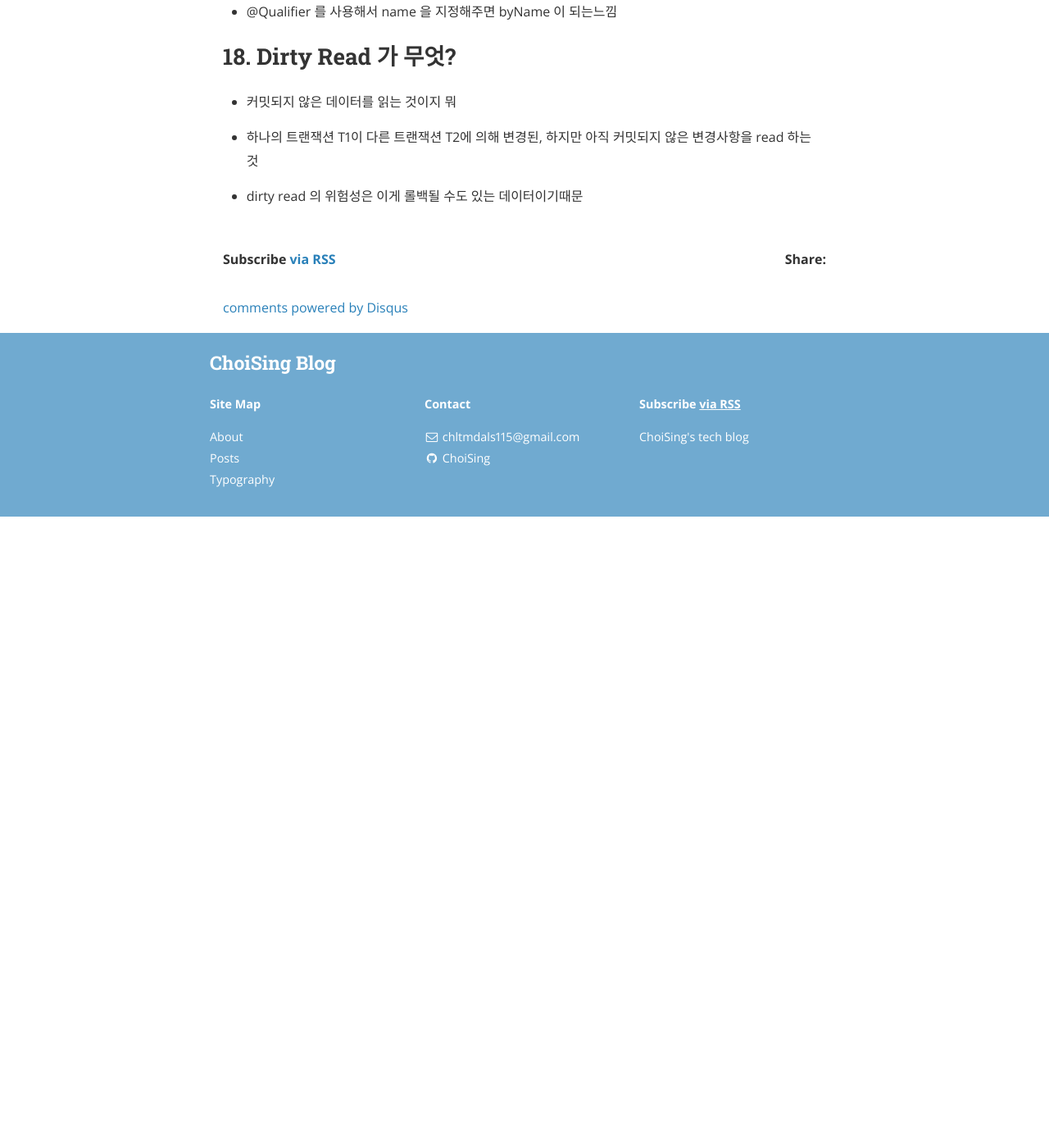
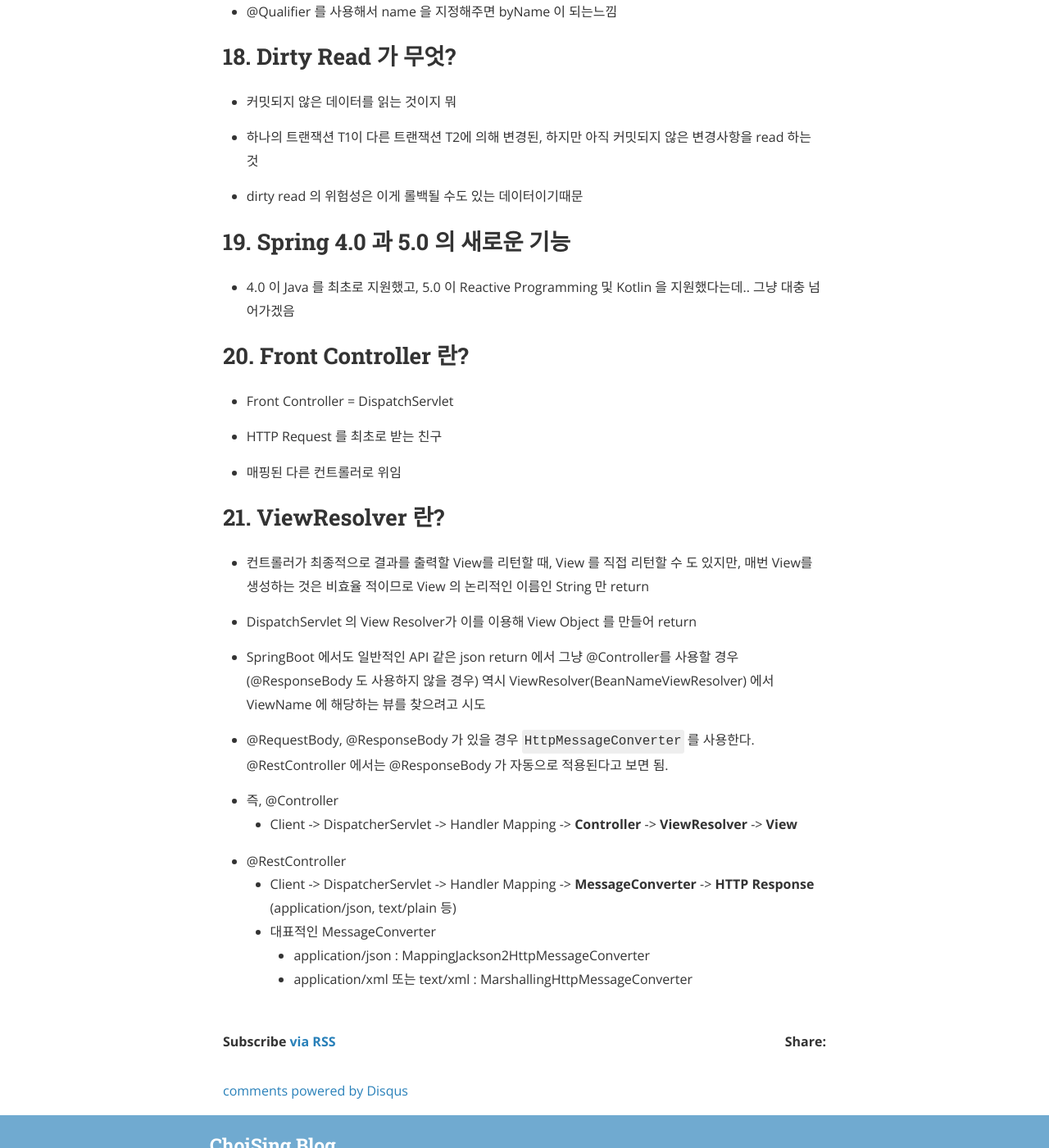
Before and after one commit to Oraindrop/oraindrop.github.io, a Jekyll site: the page built from _posts/Back-end/2020-10-25-Spring interview questions.md, in a window 1280 px wide and 1400 px high, scrolled down 6482 px. Shown: the whole window at 82% size. Built offline with Jekyll 4.4.1, drawn with Linux system fonts in a browser that asks for light colours; nearby versions of some CDN libraries; comment, search, counter and statistics services are not loaded; before the commit the page ends 7112 px from its top, so only the background shows below that.

Commit message:
20201104 write spring interview 19-21

```diff
--- a/_posts/Back-end/2020-10-25-Spring interview questions.md
+++ b/_posts/Back-end/2020-10-25-Spring interview questions.md
@@ -239,3 +239,37 @@ tags: spring, java
 - 하나의 트랜잭션 T1이 다른 트랜잭션 T2에 의해 변경된, 하지만 아직 커밋되지 않은 변경사항을 read 하는 것
 
 - dirty read 의 위험성은 이게 롤백될 수도 있는 데이터이기때문
+
+
+## 19. Spring 4.0 과 5.0 의 새로운 기능
+
+- 4.0 이 Java 를 최초로 지원했고, 5.0 이 Reactive Programming 및 Kotlin 을 지원했다는데.. 그냥 대충 넘어가겠음
+
+
+## 20. Front Controller 란?
+
+- Front Controller = DispatchServlet
+
+- HTTP Request 를 최초로 받는 친구
+
+- 매핑된 다른 컨트롤러로 위임
+
+
+## 21. ViewResolver 란?
+
+- 컨트롤러가 최종적으로 결과를 출력할 View를 리턴할 때, View 를 직접 리턴할 수 도 있지만, 매번 View를 생성하는 것은 비효율 적이므로 View 의 논리적인 이름인 String 만 return
+
+-  DispatchServlet 의 View Resolver가 이를 이용해 View Object 를 만들어 return
+
+- SpringBoot 에서도 일반적인 API 같은 json return 에서 그냥 @Controller를 사용할 경우 (@ResponseBody 도 사용하지 않을 경우) 역시 ViewResolver(BeanNameViewResolver) 에서 ViewName 에 해당하는 뷰를 찾으려고 시도
+
+- @RequestBody, @ResponseBody 가 있을 경우 `HttpMessageConverter` 를 사용한다. @RestController 에서는 @ResponseBody 가 자동으로 적용된다고 보면 됨.
+
+- 즉, @Controller
+    - Client -> DispatcherServlet -> Handler Mapping -> **Controller** -> **ViewResolver** -> **View**
+
+- @RestController
+    - Client -> DispatcherServlet -> Handler Mapping -> **MessageConverter** -> **HTTP Response** (application/json, text/plain 등)
+    - 대표적인 MessageConverter
+        - application/json : MappingJackson2HttpMessageConverter
+        - application/xml 또는 text/xml : MarshallingHttpMessageConverter
```
